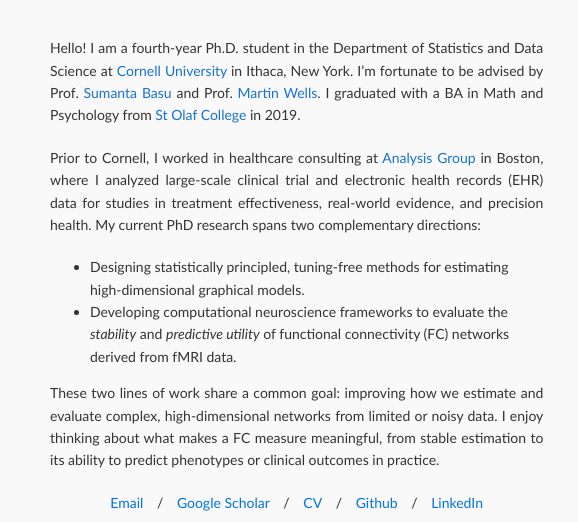
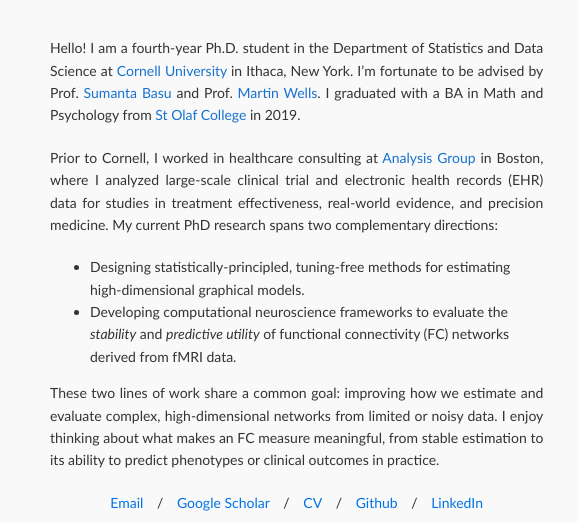
Before and after one commit to hanguyen97/hanguyen97.github.io, a plain HTML site: page index.html in a window 1280 px wide. Shown: the part 110-632 px from the top of the page, 210-788 px from the left. Drawn offline with Linux system fonts and the light colour scheme; grey boxes are pictures that could not be loaded.

Commit message:
Update index.html

```diff
--- a/index.html
+++ b/index.html
@@ -97,13 +97,13 @@ Prof. <a href="https://stat.cornell.edu/people/faculty/sumanta-basu">Sumanta Bas
                              Prior to Cornell, I worked in healthcare consulting at <a href="https://www.analysisgroup.com">Analysis Group</a>
                              in Boston, where I analyzed
                              large-scale clinical trial and electronic health records (EHR) data for studies in treatment effectiveness,
-                             real-world evidence, and precision health. My current PhD research spans two complementary directions:</p>
+                             real-world evidence, and precision medicine. My current PhD research spans two complementary directions:</p>
   <ul>
-    <li>Designing statistically principled, tuning-free methods for estimating high-dimensional graphical models.</li>
+    <li>Designing statistically-principled, tuning-free methods for estimating high-dimensional graphical models.</li>
     <li>Developing computational neuroscience frameworks to evaluate the <em>stability</em> and <em>predictive utility</em> of functional connectivity (FC) networks derived from fMRI data.</li>
   </ul>
   <p>
-    These two lines of work share a common goal: improving how we estimate and evaluate complex, high-dimensional networks from limited or noisy data. I enjoy thinking about what makes a FC
+    These two lines of work share a common goal: improving how we estimate and evaluate complex, high-dimensional networks from limited or noisy data. I enjoy thinking about what makes an FC
       measure meaningful, from stable estimation to its ability to predict phenotypes or clinical outcomes in practice.
   </p>
                         <div class="links">
```
